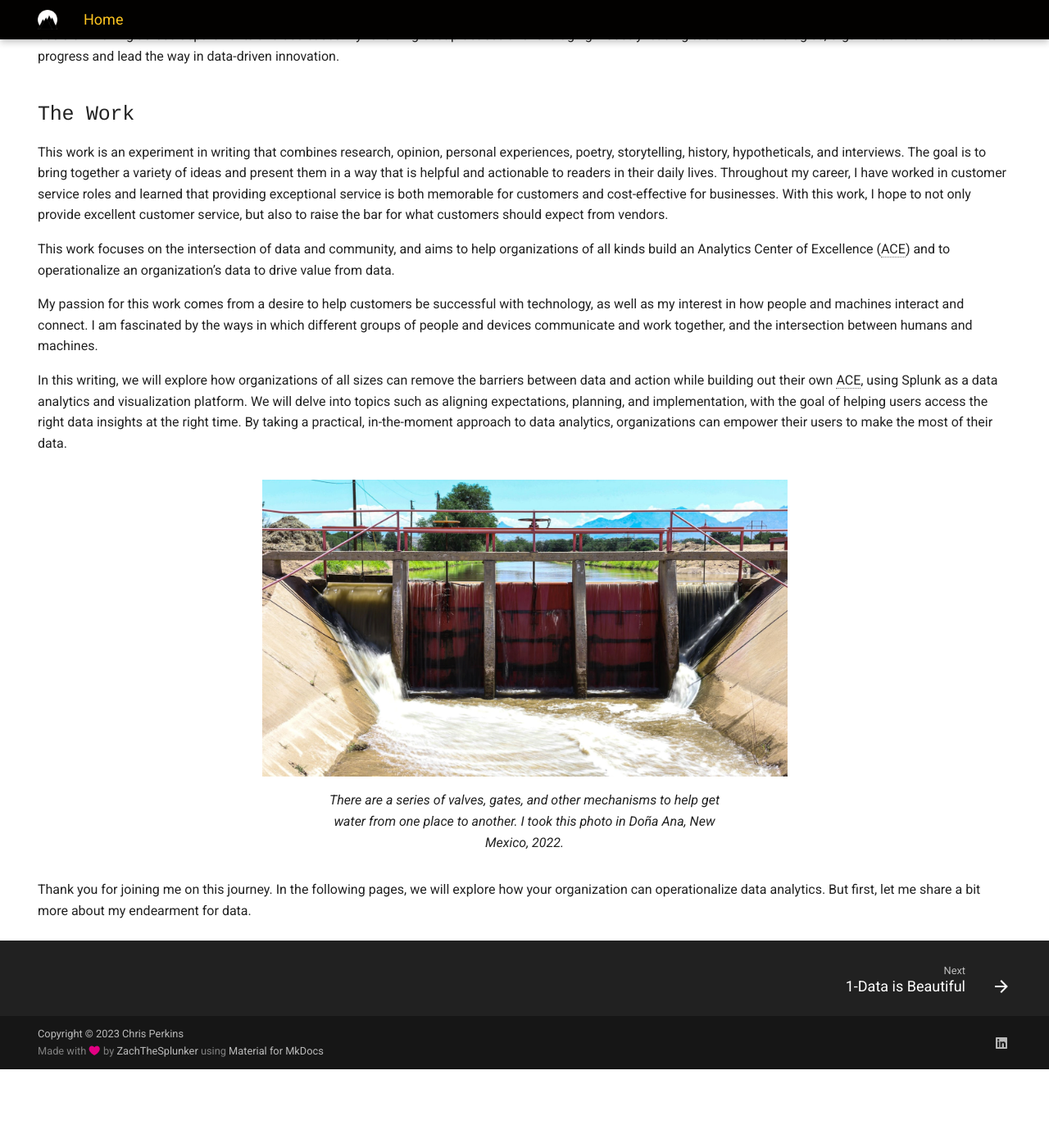
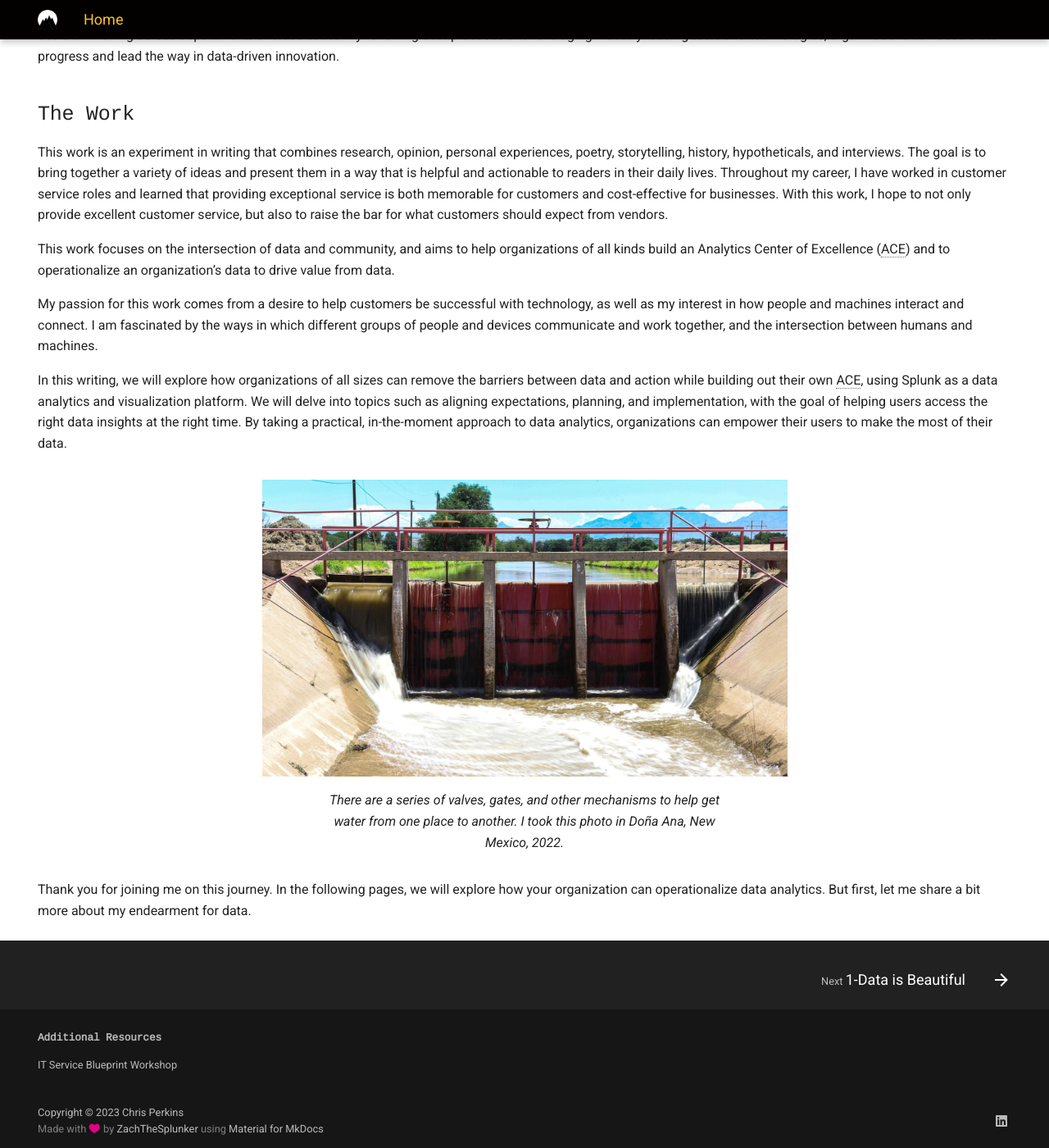
Before and after one commit to ZachChristensen28/odam-community, an MkDocs documentation site: the page built from docs/index.md, in a window 1280 px wide and 1400 px high, scrolled down 640 px. Shown: the whole window at 82% size. Built offline with MkDocs 1.6.1 and Material for MkDocs 9.7.7, drawn with Linux system fonts in a browser that asks for light colours; before the commit the page ends 1944 px from its top, so only the background shows below that.

Commit message:
added link to additional resources
Signed-off-by: Zachary Christensen <zchristensen@splunk.com>

```diff
--- a/docs/stylesheets/extra.css
+++ b/docs/stylesheets/extra.css
@@ -58,3 +58,11 @@ summary {
 .larger-text {
     font-size: larger;
 }
+
+.resources {
+    width: auto;
+    margin: auto .6rem;
+    padding: .4rem 0;
+    color: #ffffffb3;
+    font-size: .64rem;
+}
--- /dev/null
+++ b/overrides/partials/footer.html
@@ -0,0 +1,68 @@
+<footer class="md-footer">
+
+    <!-- Link to previous and/or next page -->
+    {% if "navigation.footer" in features %}
+    {% if page.previous_page or page.next_page %}
+    {% if page.meta and page.meta.hide %}
+    {% set hidden = "hidden" if "footer" in page.meta.hide %}
+    {% endif %}
+    <nav class="md-footer__inner md-grid" aria-label="{{ lang.t('footer') }}" {{ hidden }}>
+
+        <!-- Link to previous page -->
+        {% if page.previous_page %}
+        {% set direction = lang.t("footer.previous") %}
+        <a href="{{ page.previous_page.url | url }}" class="md-footer__link md-footer__link--prev"
+            aria-label="{{ direction }}: {{ page.previous_page.title | e }}" rel="prev">
+            <div class="md-footer__button md-icon">
+                {% include ".icons/material/arrow-left.svg" %}
+            </div>
+            <div class="md-footer__title">
+                <div class="md-ellipsis">
+                    <span class="md-footer__direction">
+                        {{ direction }}
+                    </span>
+                    {{ page.previous_page.title }}
+                </div>
+            </div>
+        </a>
+        {% endif %}
+
+        <!-- Link to next page -->
+        {% if page.next_page %}
+        {% set direction = lang.t("footer.next") %}
+        <a href="{{ page.next_page.url | url }}" class="md-footer__link md-footer__link--next"
+            aria-label="{{ direction }}: {{ page.next_page.title | e }}" rel="next">
+            <div class="md-footer__title">
+                <div class="md-ellipsis">
+                    <span class="md-footer__direction">
+                        {{ direction }}
+                    </span>
+                    {{ page.next_page.title }}
+                </div>
+            </div>
+            <div class="md-footer__button md-icon">
+                {% include ".icons/material/arrow-right.svg" %}
+            </div>
+        </a>
+        {% endif %}
+    </nav>
+    {% endif %}
+    {% endif %}
+
+    <!-- Further information -->
+    <div class="md-footer-meta md-typeset">
+        <div class="md-footer-meta__inner md-grid">
+            <!-- Additional Resources -->
+            {% include "partials/resources.html" %}
+        </div>
+
+        <div class="md-footer-meta__inner md-grid">
+            {% include "partials/copyright.html" %}
+
+            <!-- Social links -->
+            {% if config.extra.social %}
+            {% include "partials/social.html" %}
+            {% endif %}
+        </div>
+    </div>
+</footer>
--- /dev/null
+++ b/overrides/partials/resources.html
@@ -0,0 +1,4 @@
+<div class="resources">
+    <h4>Additional Resources</h4>
+    <p><a href="/assets/Splunk_ODAM_Overview.pdf" target="_blank">IT Service Blueprint Workshop</a></p>
+</div>
```
Also changed, not shown: 2 other files.
